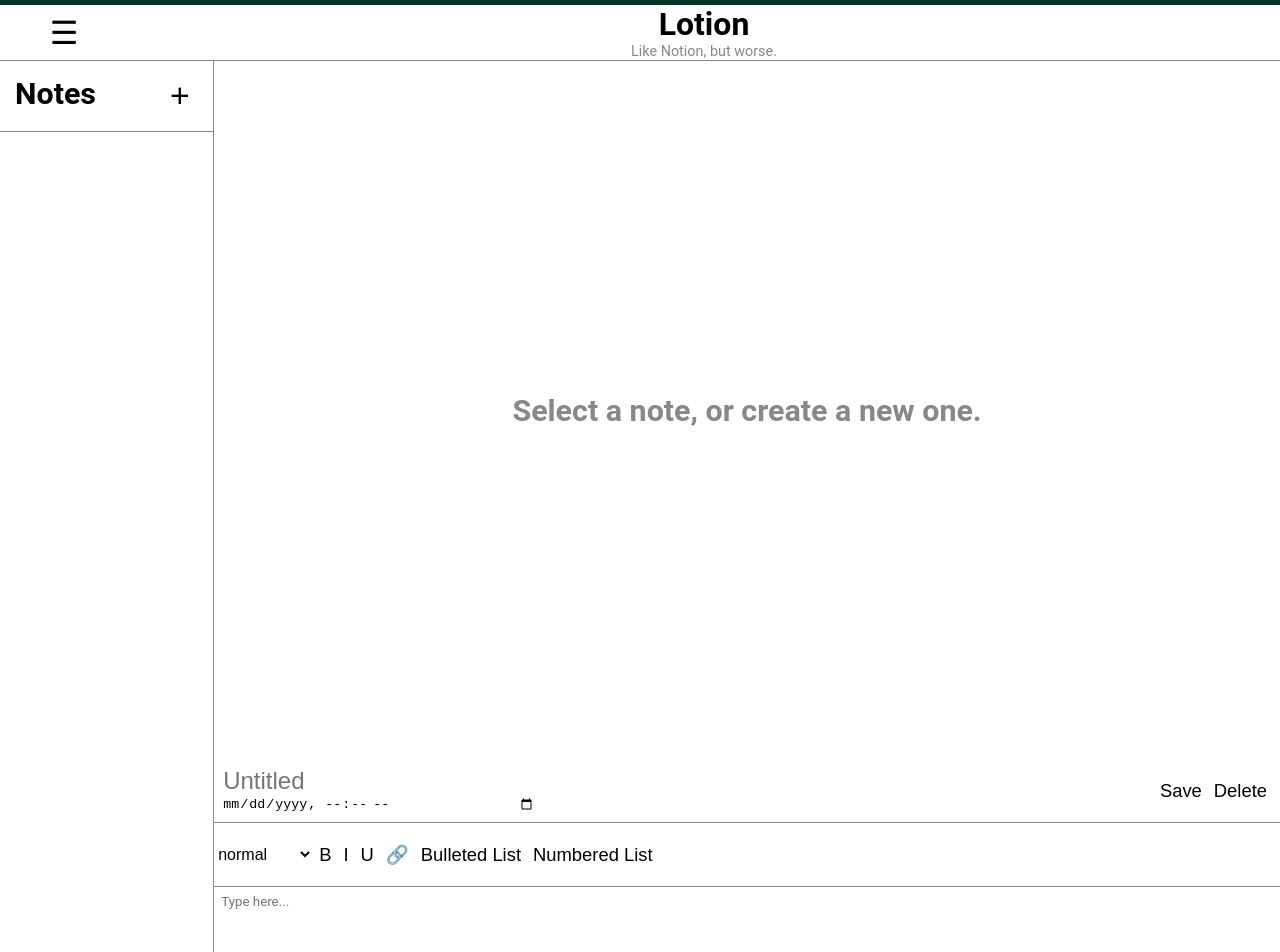
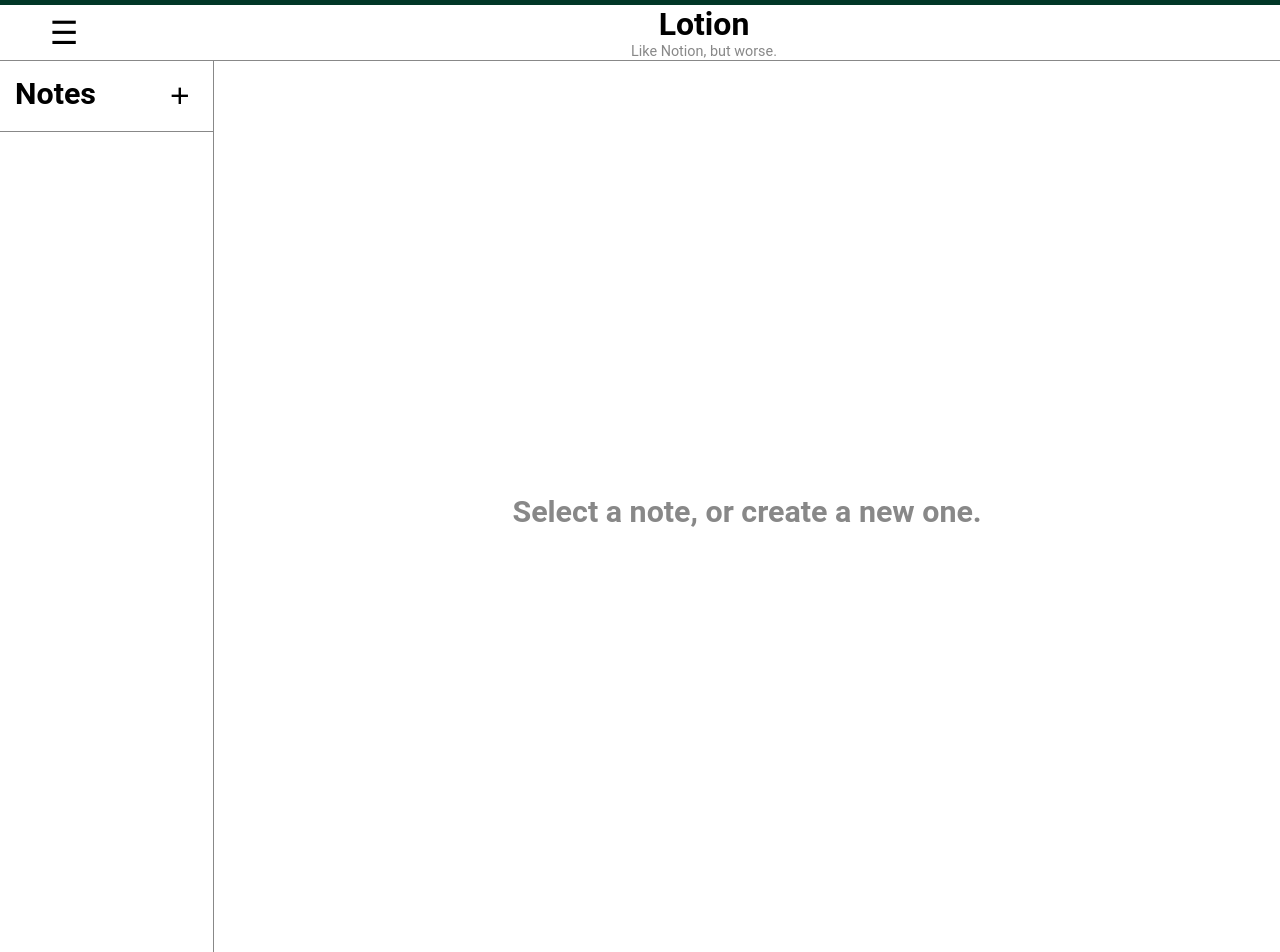
Before and after one commit to tom-stephen/lotion, a React (Create React App) app: page / in a window 1280 px wide. Shown: the top 952 px of the page. Built offline with nearby package versions, Linux system fonts and the light colour scheme.

Commit message:
removing on load from edit.js

```diff
--- a/src/App.js
+++ b/src/App.js
@@ -61,11 +61,10 @@
             <h1>Select a note, or create a new one.</h1>
           </div>
 
-{/* ADDING TEST HERE */}
-          {true && <Edit />}
-          {/* TEST 2 (WORKS!)*/}
-          {/* <Edit id="edit"/> */}
-{/* ADDING TEST HERE */}
+{/* ADDING COMPONENT HERE */}
+          {showEditComponent && <Edit />}
+{/* ADDING COMPONENT HERE */}
+
         </div>
       </div>
     </div>
--- a/src/edit.js
+++ b/src/edit.js
@@ -1,16 +1,11 @@
 import React, {useState} from "react";
 
 function Edit(props){
-    const {noteItem} = props;
-    console.log(noteItem);
+    // make a new state for the current note
     const [current, setCurrent] = useState({id: 0, title: "", date: "", contents: ""});
 
-    // const message = querySelector("#message");
-    window.onload = function() {
-
-        // bold button
-        const bold = document.querySelector("#bold");
-        bold.addEventListener("click", function() {
+        // bold button (DOES NOT WORK)
+        const bold = () => {
             console.log("bold");
             var selection = window.getSelection().toString();
             var range = window.getSelection().getRangeAt(0);
@@ -18,29 +13,83 @@
             strong.appendChild(document.createTextNode(selection));
             range.deleteContents();
             range.insertNode(strong);
-        });
+        }
 
-        // font size change selsct menue
-        const fontSize = document.querySelector("#font-size");
-        fontSize.addEventListener("change", function() {
+        // italic button (DOES NOT WORK)
+        const italic = () => {
+            console.log("italic");
+            var selection = window.getSelection().toString();
+            var range = window.getSelection().getRangeAt(0);
+            var strong = document.createElement("strong");
+            strong.appendChild(document.createTextNode(selection));
+            range.deleteContents();
+            range.insertNode(strong);
+        }
+
+        // underline button (DOES NOT WORK)
+        const underline = () => {
+            console.log("underline");
+            var selection = window.getSelection().toString();
+            var range = window.getSelection().getRangeAt(0);
+            var strong = document.createElement("strong");
+            strong.appendChild(document.createTextNode(selection));
+            range.deleteContents();
+            range.insertNode(strong);
+        }
+
+        // link button (DOES NOT WORK)
+        const link = () => {
+            console.log("link");
+            var selection = window.getSelection().toString();
+            var range = window.getSelection().getRangeAt(0);
+            var strong = document.createElement("strong");
+            strong.appendChild(document.createTextNode(selection));
+            range.deleteContents();
+            range.insertNode(strong);
+        }
+
+        // bullet list button (DOES NOT WORK)
+        const bulletList = () => {
+            console.log("bullet list");
+            var selection = window.getSelection().toString();
+            var range = window.getSelection().getRangeAt(0);
+            var strong = document.createElement("strong");
+            strong.appendChild(document.createTextNode(selection));
+            range.deleteContents();
+            range.insertNode(strong);
+        }
+
+        // number list button (DOES NOT WORK)
+        const numberList = () => {
+            console.log("number list");
+            var selection = window.getSelection().toString();
+            var range = window.getSelection().getRangeAt(0);
+            var strong = document.createElement("strong");
+            strong.appendChild(document.createTextNode(selection));
+            range.deleteContents();
+            range.insertNode(strong);
+        }
+
+        // font size change selsct menue (DOES NOT WORK)
+        const fontSize = () => {
             // get the selected text
             var selection = window.getSelection().toString();
-
-            // create a new range to contain the selected text
             var range = window.getSelection().getRangeAt(0);
-
-            // create a new <strong> element to wrap the selected text
             var strong = document.createElement("strong");
-
-            // set the content of the <strong> element to the selected text
             strong.appendChild(document.createTextNode(selection));
-
-            // replace the selected text with the <strong> element
             range.deleteContents();
             range.insertNode(strong);
-        });
         }
-        console.log(current);
+
+        const saveNote = () => {
+            console.log("save");
+        }
+
+        const deleteNote = () => {
+            console.log("delete");
+        }
+
+    console.log(current);
 
     return(
         <>
@@ -48,32 +97,31 @@
             <div id="note-header-box">
                 <div id="note-title-box">
                 <input id="note-title" type="text" placeholder="Untitled" onChange={(e) => setCurrent((prev) => ({...prev, title: e.target.value}))}></input>
-                <input id="note-date"type="datetime-local" />
+                <input id="note-date" type="datetime-local" onChange={(e) => setCurrent((prev) => ({...prev, date: e.target.value}))}/>
                 </div>
 
                 <div id="note-header-buttons">
-                <button id="save">Save</button>
-                <button id="delete">Delete</button>
+                <button id="save" onClick={saveNote}>Save</button>
+                <button id="delete" onClick={deleteNote}>Delete</button>
                 </div>
             </div>
 
             {/* making note tools */}
             <div id="note-tools">
-                <select id="font-size">
+                <select id="font-size" onChange={fontSize}>
                     <option value="1" id="size-normal">normal</option>
                     <option value="2" id="size-subheader">Subheader</option>
                     <option value="3" id="size-header">Header</option>
                 </select>
-                <button id="bold">B</button>
-                <button id="italic">I</button>
-                <button id="underline">U</button>
-                <button id="link">&#128279;</button>
-                <button id="bulleted-list">Bulleted List</button>
-                <button id="numbered-list">Numbered List</button>
+                <button id="bold" onClick={bold}>B</button>
+                <button id="italic" onClick={italic}>I</button>
+                <button id="underline" onClick={underline}>U</button>
+                <button id="link" onClick={link}>&#128279;</button>
+                <button id="bulleted-list" onClick={bulletList}>Bulleted List</button>
+                <button id="numbered-list" onClick={numberList}>Numbered List</button>
             </div>
             <div id="note-input-container">
-                {/* <input type="text" id="note-contents" placeholder="Type here..."></input> */}
-                <textarea id="note-contents" placeholder="Type here..." rows="4" cols="50"></textarea>
+                <textarea id="note-contents" placeholder="Type here..." rows="4" cols="50" onChange={(e) => setCurrent((prev) => ({...prev, contents: e.target.value}))}></textarea>
 
             </div>
         </>
```
